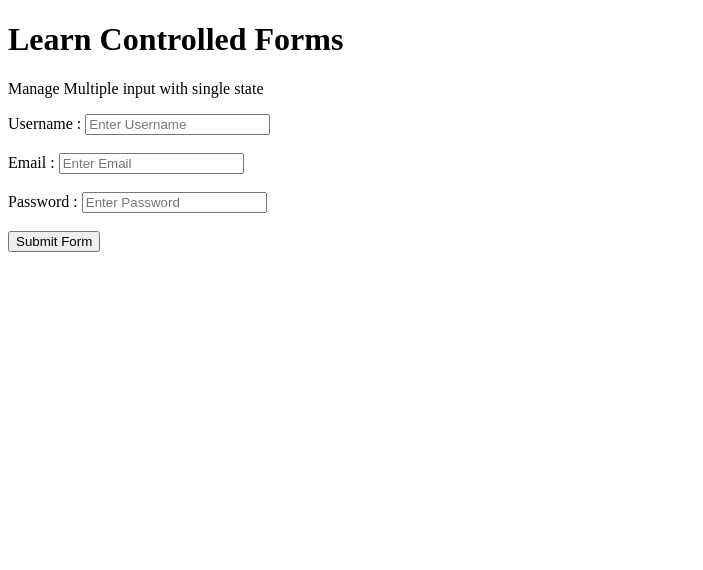
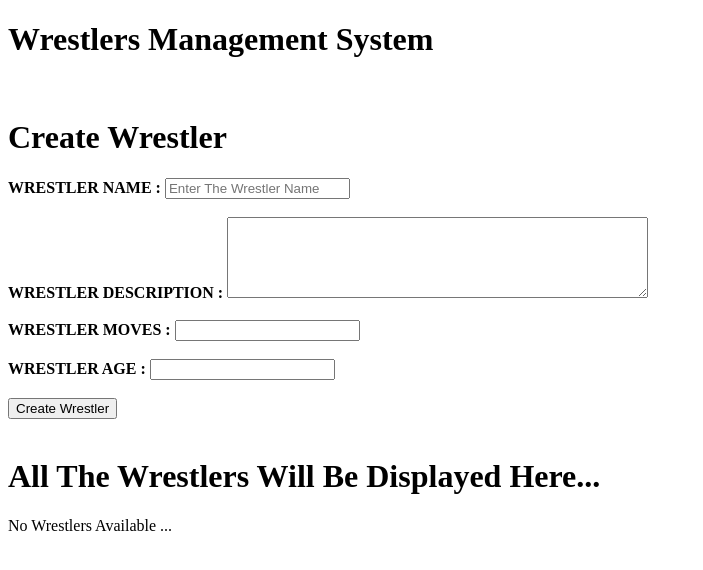
Before and after one commit to iamkeshavSharma19/ReactJSPracticeJuly, a React (Vite) app: page / in a window 1280 px wide. Shown: the top 570 px of the page, without its empty margins (0-703 px from the left). Built offline with nearby package versions, Linux system fonts and the light colour scheme.

Commit message:
Wrestling Management System, Controlled Forms02, Managing All The Inputs Using The Single State And React Context API Practice Perfectly Completed 🤘

```diff
--- a/src/App.jsx
+++ b/src/App.jsx
@@ -11,6 +11,10 @@ import ContextExample from "./components/ContextAPIPracticeByFollowing/ContextEx
 import Parent from "./components/ContextAPIPracticeByFollowing/Parent";
 import TodoContextProvider from "./components/TodoAppContextAPIAugPractice/context/TodoContextProvider";
 import TodoApp from "./components/TodoAppContextAPIAugPractice/TodoApp";
+import WrestlerContextProvider, {
+  WrestlerContext,
+} from "./components/WrestlersManagementSystem/context/WrestlerContextProvider";
+import WrestlersApp from "./components/WrestlersManagementSystem/WrestlersApp";
 
 const App = () => {
   const [toggle, setToggle] = useState(false);
@@ -34,7 +38,10 @@ const App = () => {
       {/* <TodoContextProvider>
         <TodoApp />
       </TodoContextProvider> */}
-      <ControlledForms02ByFollowing />
+      {/* <ControlledForms02ByFollowing /> */}
+      <WrestlerContextProvider>
+        <WrestlersApp />
+      </WrestlerContextProvider>
     </div>
   );
 };
--- /dev/null
+++ b/src/components/WrestlersManagementSystem/WrestlersApp.jsx
@@ -0,0 +1,17 @@
+import React from "react";
+import CreateWrestler from "./components/CreateWrestler";
+import DisplayWrestlers from "./components/DisplayWrestlers";
+
+const WrestlersApp = () => {
+  return (
+    <div>
+      <h1>Wrestlers Management System</h1>
+      <br />
+      <CreateWrestler />
+      <br />
+      <DisplayWrestlers />
+    </div>
+  );
+};
+
+export default WrestlersApp;
--- /dev/null
+++ b/src/components/WrestlersManagementSystem/components/CreateWrestler.jsx
@@ -0,0 +1,71 @@
+import React, { useState, useContext } from "react";
+import { WrestlerContext } from "../context/WrestlerContextProvider";
+
+const CreateWrestler = () => {
+  const { wrestlerFormData, handleInputsChange, handleCreateWrestler, editId } =
+    useContext(WrestlerContext);
+
+  const { wrestlerName, wrestlerDescription, wrestlerAge, wrestlerMoves } =
+    wrestlerFormData;
+
+  return (
+    <div>
+      <h1>Create Wrestler</h1>
+      <form onSubmit={handleCreateWrestler}>
+        <label htmlFor="WrestlerName">
+          <b>WRESTLER NAME : </b>
+        </label>
+        <input
+          type="text"
+          placeholder="Enter The Wrestler Name"
+          id="WrestlerName"
+          name="wrestlerName"
+          value={wrestlerName}
+          onChange={handleInputsChange}
+          required
+        />
+        <br /> <br />
+        <label htmlFor="WrestlerDescription">
+          <b>WRESTLER DESCRIPTION : </b>
+        </label>
+        <textarea
+          name="wrestlerDescription"
+          id="WrestlerDescription"
+          rows={5}
+          cols={50}
+          value={wrestlerDescription}
+          onChange={handleInputsChange}
+          required
+        ></textarea>
+        <br /> <br />
+        <label htmlFor="WrestlerMoves">
+          <b>WRESTLER MOVES : </b>
+        </label>
+        <input
+          type="text"
+          id="WrestlerMoves"
+          name="wrestlerMoves"
+          value={wrestlerMoves}
+          onChange={handleInputsChange}
+          required
+        />
+        <br /> <br />
+        <label htmlFor="WrestlerAge">
+          <b>WRESTLER AGE : </b>
+        </label>
+        <input
+          type="number"
+          id="WrestlerAge"
+          name="wrestlerAge"
+          value={wrestlerAge}
+          onChange={handleInputsChange}
+          required
+        />
+        <br /> <br />
+        <button>{editId ? "Update Wrestler" : "Create Wrestler"}</button>
+      </form>
+    </div>
+  );
+};
+
+export default CreateWrestler;
--- /dev/null
+++ b/src/components/WrestlersManagementSystem/components/DisplayWrestlers.jsx
@@ -0,0 +1,68 @@
+import React, { useContext } from "react";
+import { WrestlerContext } from "../context/WrestlerContextProvider";
+
+const DisplayWrestlers = () => {
+  const { allWrestlers, handleDeleteWrestler, handleEditWrestler } =
+    useContext(WrestlerContext);
+  return (
+    <div>
+      <h1>All The Wrestlers Will Be Displayed Here...</h1>
+      {allWrestlers.length === 0 ? (
+        <p>No Wrestlers Available ...</p>
+      ) : (
+        allWrestlers.map((wrestler) => {
+          const {
+            wrestlerName,
+            wrestlerDescription,
+            wrestlerMoves,
+            wrestlerAge,
+            id,
+          } = wrestler;
+          return (
+            <section
+              key={id}
+              style={{
+                border: "2px solid black",
+                marginTop: "10px",
+                padding: "10px",
+                borderRadius: "10px",
+                backgroundColor: "wheat",
+                display: "flex",
+                justifyContent: "space-evenly",
+              }}
+            >
+              <h3>Name: {wrestlerName}</h3>
+              <h3>Desc: {wrestlerDescription}</h3>
+              <h3>Moves: {wrestlerMoves}</h3>
+              <h3>Age: {wrestlerAge}</h3>
+              <button
+                style={{
+                  height: "40px",
+                  width: "100px",
+                  borderRadius: "10px",
+                  fontSize: "15px",
+                }}
+                onClick={() => handleDeleteWrestler(id)}
+              >
+                Delete
+              </button>
+              <button
+                style={{
+                  height: "40px",
+                  width: "100px",
+                  borderRadius: "10px",
+                  fontSize: "15px",
+                }}
+                onClick={() => handleEditWrestler(id)}
+              >
+                Edit
+              </button>
+            </section>
+          );
+        })
+      )}
+    </div>
+  );
+};
+
+export default DisplayWrestlers;
--- /dev/null
+++ b/src/components/WrestlersManagementSystem/context/WrestlerContextProvider.jsx
@@ -0,0 +1,154 @@
+import React, { createContext, useState } from "react";
+
+//?Step 1 ==> Creating The Context.
+export const WrestlerContext = createContext();
+
+//?Step 2 ==> Providing The Context Using WrestlerContext.Provider
+
+const WrestlerContextProvider = (props) => {
+  const [wrestlerFormData, setWrestlerFormData] = useState({
+    wrestlerName: "",
+    wrestlerDescription: "",
+    wrestlerMoves: "",
+    wrestlerAge: "",
+  });
+
+  const [allWrestlers, setAllWrestlers] = useState(() => {
+    const savedWrestlers = localStorage.getItem("wrestlers");
+    return savedWrestlers ? JSON.parse(savedWrestlers) : [];
+  });
+
+  const [editId, setEditId] = useState(null);
+
+  const handleInputsChange = (e) => {
+    const { name, value } = e.target;
+    setWrestlerFormData({
+      ...wrestlerFormData,
+      [name]: value,
+    });
+  };
+
+  const handleCreateWrestler = (e) => {
+    e.preventDefault();
+    if (editId) {
+      const { wrestlerName, wrestlerDescription, wrestlerMoves, wrestlerAge } =
+        wrestlerFormData;
+      const updatedData = {
+        wrestlerName,
+        wrestlerDescription,
+        wrestlerMoves,
+        wrestlerAge,
+      };
+      const wrestlers = [...allWrestlers];
+      const updatedWrestlers = wrestlers.map((wrestler) => {
+        const { id } = wrestler;
+        if (editId === id) {
+          return {
+            ...wrestler,
+            ...updatedData,
+          };
+        } else {
+          return wrestler;
+        }
+      });
+      setAllWrestlers(updatedWrestlers);
+      localStorage.setItem("wrestlers", JSON.stringify(updatedWrestlers));
+      setEditId(null);
+      setWrestlerFormData({
+        wrestlerName: "",
+        wrestlerDescription: "",
+        wrestlerMoves: "",
+        wrestlerAge: "",
+      });
+      return;
+    }
+    const { wrestlerName, wrestlerDescription, wrestlerMoves, wrestlerAge } =
+      wrestlerFormData;
+    if (
+      !wrestlerName ||
+      !wrestlerDescription ||
+      !wrestlerMoves ||
+      !wrestlerAge
+    ) {
+      alert("Filling Out All The Input Fields Are Mandatory");
+      return;
+    }
+
+    if (wrestlerAge < 20 || wrestlerAge > 80) {
+      alert("Wresler Age Should Only Lie Between 20 to 80 years");
+      return;
+    }
+
+    const newWrestler = {
+      id: Date.now(),
+      wrestlerName: wrestlerName.trim(),
+      wrestlerDescription: wrestlerDescription.trim(),
+      wrestlerMoves: wrestlerMoves.trim(),
+      wrestlerAge,
+    };
+
+    console.log(newWrestler);
+
+    setAllWrestlers((prev) => [...prev, newWrestler]);
+
+    const savedWrestlers = JSON.parse(localStorage.getItem("wrestlers")) || [];
+    savedWrestlers.push(newWrestler);
+    localStorage.setItem("wrestlers", JSON.stringify(savedWrestlers));
+
+    setWrestlerFormData({
+      wrestlerName: "",
+      wrestlerDescription: "",
+      wrestlerMoves: "",
+      wrestlerAge: "",
+    });
+  };
+
+  const handleDeleteWrestler = (id) => {
+    console.log(id);
+    const wrestlers = [...allWrestlers];
+    const filteredWrestlers = wrestlers.filter(
+      (wrestler) => wrestler.id !== id,
+    );
+    setAllWrestlers(filteredWrestlers);
+    localStorage.setItem("wrestlers", JSON.stringify(filteredWrestlers));
+  };
+
+  const handleEditWrestler = (id) => {
+    console.log(id);
+    const wrestlers = [...allWrestlers];
+    const wrestlerToBeUpdated = wrestlers.find(
+      (wrestler) => wrestler.id === id,
+    );
+    const {
+      wrestlerName: updatedWrestlerName,
+      wrestlerDescription: updatedWrestlerDescription,
+      wrestlerMoves: updatedWrestlerMoves,
+      wrestlerAge: updatedWrestlerAge,
+    } = wrestlerToBeUpdated;
+    setWrestlerFormData({
+      wrestlerName: updatedWrestlerName,
+      wrestlerAge: updatedWrestlerAge,
+      wrestlerMoves: updatedWrestlerMoves,
+      wrestlerDescription: updatedWrestlerDescription,
+    });
+    setEditId(id);
+  };
+
+  return (
+    <WrestlerContext.Provider
+      value={{
+        wrestlerFormData,
+        handleInputsChange,
+        handleCreateWrestler,
+        allWrestlers,
+        handleDeleteWrestler,
+        handleEditWrestler,
+        editId,
+      }}
+    >
+      {props.children}
+    </WrestlerContext.Provider>
+  );
+};
+
+export default WrestlerContextProvider;
```
